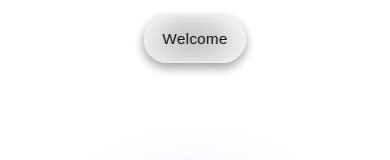
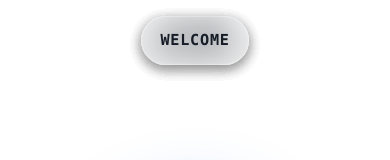
Before and after one commit to a-elhaag/Vue.JS-portfolio, a Vue app: page / in a window 390 px wide. Shown: the top 160 px of the page. Built offline with nearby package versions, Linux system fonts and the light colour scheme.

Commit message:
style: enhance SectionHeader styles for improved aesthetics and responsiveness; update AboutSection padding

```diff
--- a/src/components/SectionHeader.vue
+++ b/src/components/SectionHeader.vue
@@ -58,15 +58,17 @@ onBeforeUnmount(() => {
 
 .header-content {
   background: rgba(255, 255, 255, 0.12);
-  backdrop-filter: blur(12px);
-  -webkit-backdrop-filter: blur(12px);
-  border: 1px solid rgba(255, 255, 255, 0.2);
+  backdrop-filter: blur(14px);
+  -webkit-backdrop-filter: blur(14px);
+  border: 1px solid rgba(255, 255, 255, 0.22);
   border-radius: 999px;
-  padding: 0.8rem 1.2rem;
-  font-size: 1rem;
-  font-family: sans-serif;
-  color: var(--text);
-  box-shadow: 0 4px 12px rgba(0, 0, 0, 0.08);
+  padding: 0.9rem 1.4rem;
+  font-size: 1.05rem;
+  font-family: var(--font-heading);
+  font-weight: 650;
+  letter-spacing: 0.03em;
+  color: color-mix(in oklab, var(--text) 88%, var(--glow) 12%);
+  box-shadow: 0 4px 14px rgba(0, 0, 0, 0.1);
 }
 /* Fade transition */
 .fade-enter-active,
@@ -83,9 +85,9 @@ onBeforeUnmount(() => {
 }
 
 .section-label {
-  font-weight: 500;
-  letter-spacing: 0.02em;
-  text-transform: capitalize;
+  font-weight: 700;
+  letter-spacing: 0.05em;
+  text-transform: uppercase;
 }
 
 @keyframes fadeIn {
@@ -102,7 +104,7 @@ onBeforeUnmount(() => {
 /* Responsive adjustments */
 @media (max-width: 600px) {
   .header-content {
-    padding: 0.7rem 1.1rem;
+    padding: 0.75rem 1.15rem;
     font-size: 0.95rem;
   }
 }
--- a/src/sections/AboutSection.vue
+++ b/src/sections/AboutSection.vue
@@ -141,7 +141,10 @@ onMounted(() => {
   .about-content {
     padding-inline: 1.25rem;
   }
-  .about-paragraph { font-size: 1rem; line-height: 1.6; }
+  .about-paragraph {
+    font-size: 1rem;
+    line-height: 1.6;
+  }
 }
 
 /* Respect reduced motion */
```
